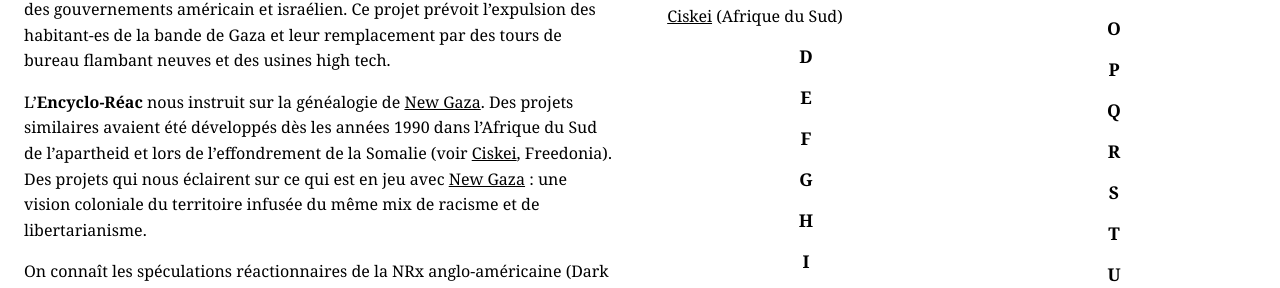
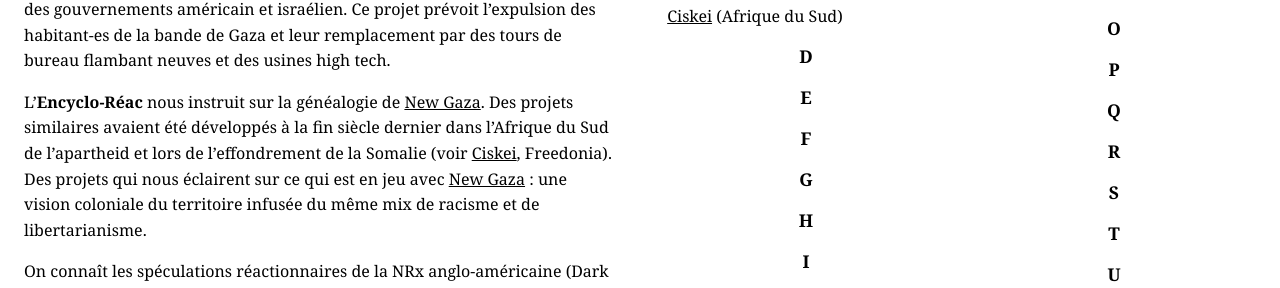
Before and after one commit to encycloreac/encycloreac.github.io, a Jekyll site: the page built from index.html, in a window 1280 px wide. Shown: the part 223-511 px from the top of the page. Built offline with Jekyll 4.4.1, drawn with Linux system fonts in a browser that asks for light colours.

```diff
--- a/index.html
+++ b/index.html
@@ -2,6 +2,6 @@
 layout: home
 ---
 <p>Pourquoi l&rsquo;<b>Encyclo-Réac</b>, une encyclopédie des spéculations réactionnaires ? Exemple : à l&rsquo;été 2025, le monde découvrait avec effroi le projet de <a href="/new-gaza/">New Gaza</a>, conçu par le <em>Boston Consulting Group</em>, un cabinet de conseil américain, en collaboration avec le <em>think tank</em> de Tony Blair et des organisations proches des gouvernements américain et israélien. Ce projet prévoit l&rsquo;expulsion des habitant-es de la bande de Gaza et leur remplacement par des tours de bureau flambant neuves et des usines high tech.</p>
-<p>L&rsquo;<b>Encyclo-Réac</b> nous instruit sur la généalogie de <a href="/new-gaza/">New Gaza</a>. Des projets similaires avaient été développés dès les années 1990 dans l&rsquo;Afrique du Sud de l&rsquo;apartheid et lors de l&rsquo;effondrement de la Somalie (voir <a href="/ciskei/">Ciskei</a>, Freedonia). Des projets qui nous éclairent sur ce qui est en jeu avec <a href="/new-gaza/">New Gaza</a> : une vision coloniale du territoire infusée du même mix de racisme et de libertarianisme.</p>
+<p>L&rsquo;<b>Encyclo-Réac</b> nous instruit sur la généalogie de <a href="/new-gaza/">New Gaza</a>. Des projets similaires avaient été développés à la fin siècle dernier dans l&rsquo;Afrique du Sud de l&rsquo;apartheid et lors de l&rsquo;effondrement de la Somalie (voir <a href="/ciskei/">Ciskei</a>, Freedonia). Des projets qui nous éclairent sur ce qui est en jeu avec <a href="/new-gaza/">New Gaza</a> : une vision coloniale du territoire infusée du même mix de racisme et de libertarianisme.</p>
 <p>On connaît les spéculations réactionnaires de la NRx anglo-américaine (Dark Enlightment, CEO-led Monarchy). On sait moins de choses sur les fictions spéculatives qui alimentent l&rsquo;ethno-nationalisme hindou (Hindutva Pseudohistory), les pétrorégimes russe et saoudien (Néo-eurasisme), ou encore les communautés digitales transnationales (<a href="/kek/">Kek</a>, <a href="/nesara-gesara/">NESARA/GESARA</a>).</p>
 <p>L&rsquo;<b>Encyclo-Réac</b> répare ce déséquilibre. Elle dresse un inventaire global des spéculations réactionnaires qui jouent un rôle dans le monde d&rsquo;aujourd&rsquo;hui. Comme d'autres projets récents (la <a href="https://www.fayard.fr/livre/historiciser-le-mal-9782213671185/">traduction de <em>Mein Kampf</em></a> par Olivier Mannoni et le site <a href="https://indextreme.fr/">Indextrême</a> de Ricardo Parreira), elle évite la fascination malsaine pour le contenu des spéculations réactionnaires en les écrasant sous l'analyse de leurs réseaux de soutiens idéologiques, économiques et politiques. Le tout avec des notices de moins de 300 mots et 3 références.</p>
```
